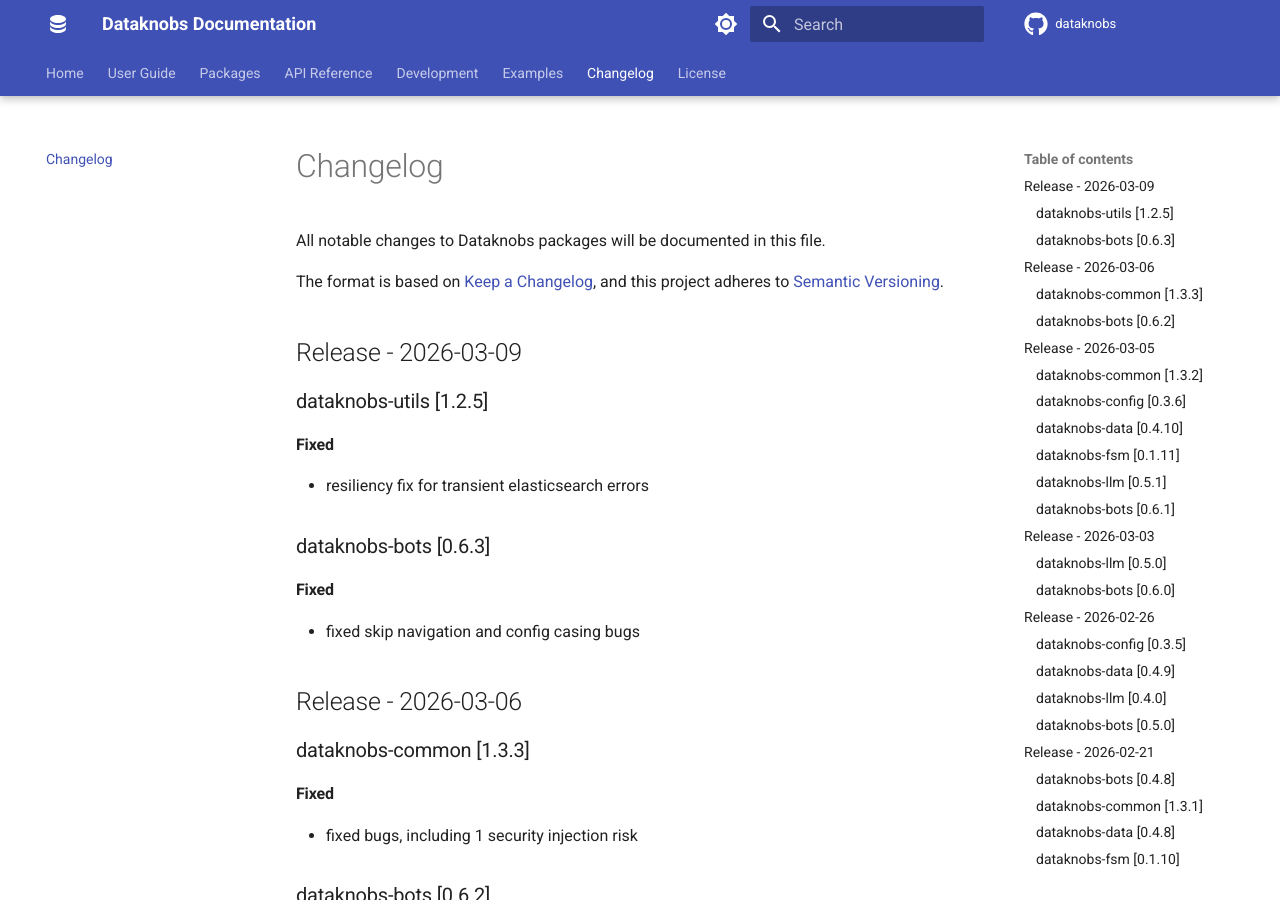
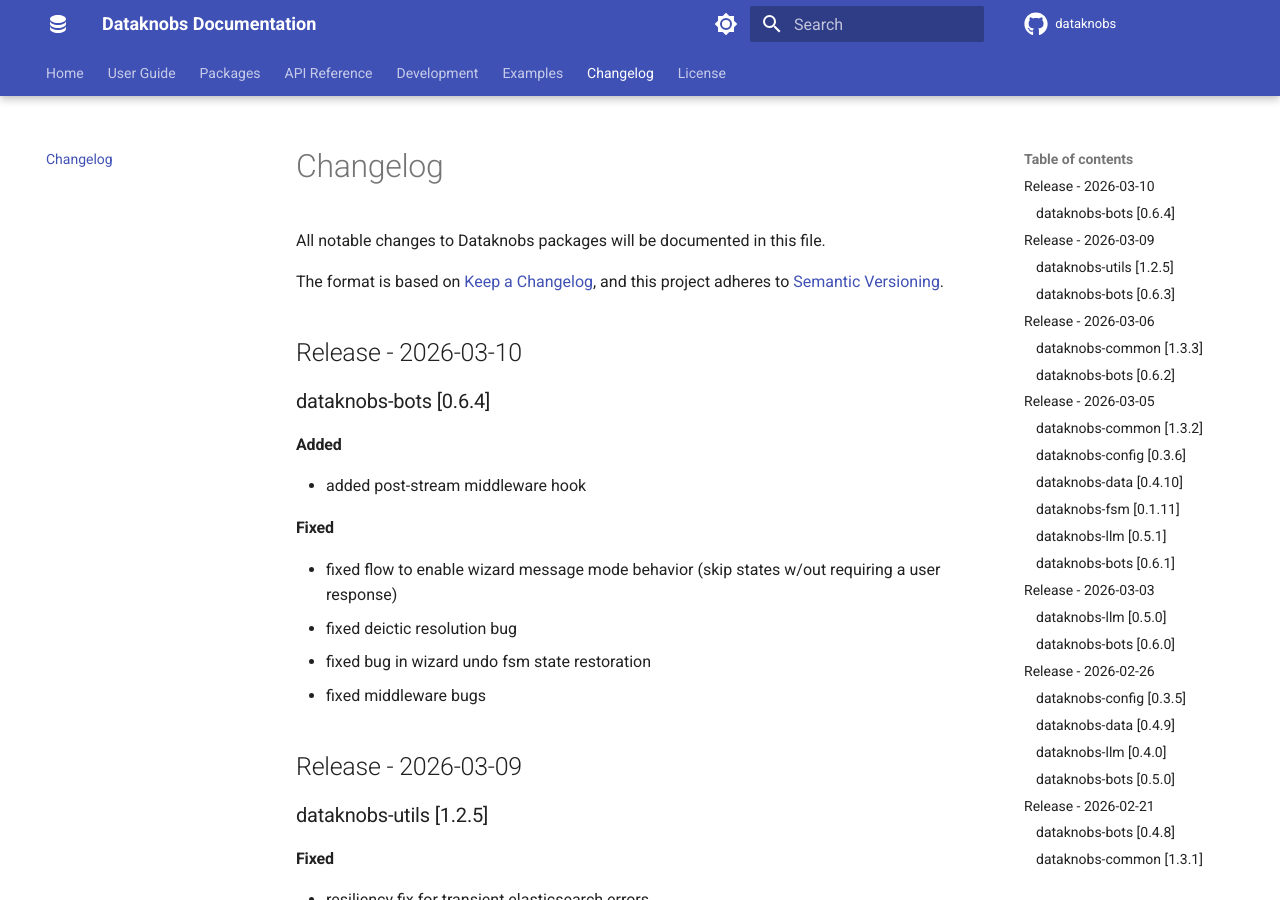
Before and after one commit to KBS-Labs/dataknobs, an MkDocs documentation site: the page built from docs/changelog.md, in a window 1280 px wide and 900 px high. Built offline with MkDocs 1.6.1 and Material for MkDocs 9.7.7, drawn with Linux system fonts in a browser that asks for light colours; comment, search, counter and statistics services are not loaded.

Commit message:
bumped versions, updated release notes

```diff
--- a/docs/changelog.md
+++ b/docs/changelog.md
@@ -4,6 +4,20 @@
 
 The format is based on [Keep a Changelog](https://keepachangelog.com/en/1.0.0/),
 and this project adheres to [Semantic Versioning](https://semver.org/spec/v2.0.0.html).
+
+## Release - 2026-03-10
+
+### dataknobs-bots [0.6.4]
+
+#### Added
+- added post-stream middleware hook
+
+#### Fixed
+- fixed flow to enable wizard message mode behavior (skip states w/out requiring a user response)
+- fixed deictic resolution bug
+- fixed bug in wizard undo fsm state restoration
+- fixed middleware bugs
+
 
 ## Release - 2026-03-09
 
```
Also changed, not shown: docs/index.md (+1 -1 lines), docs/installation.md (+1 -1 lines), 4 other files.
